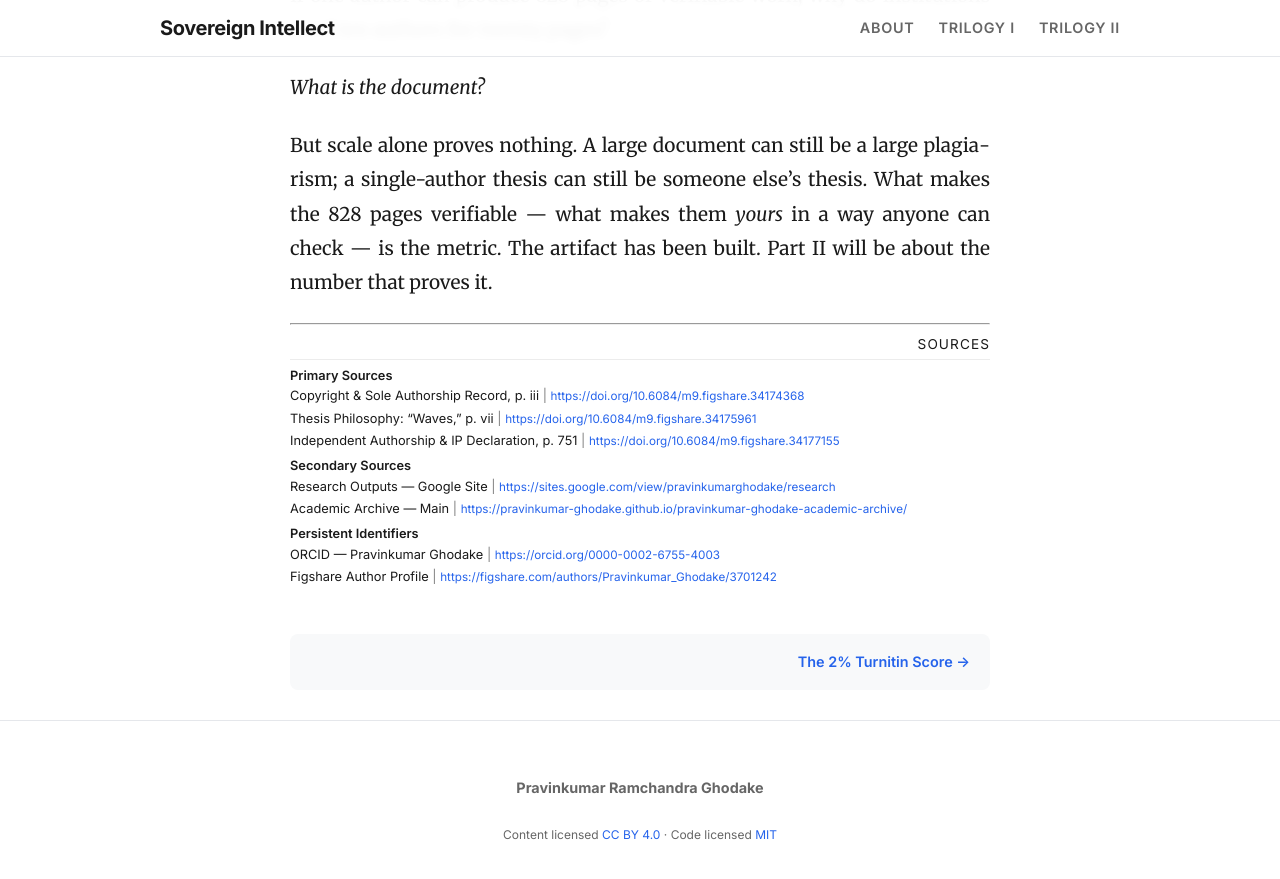
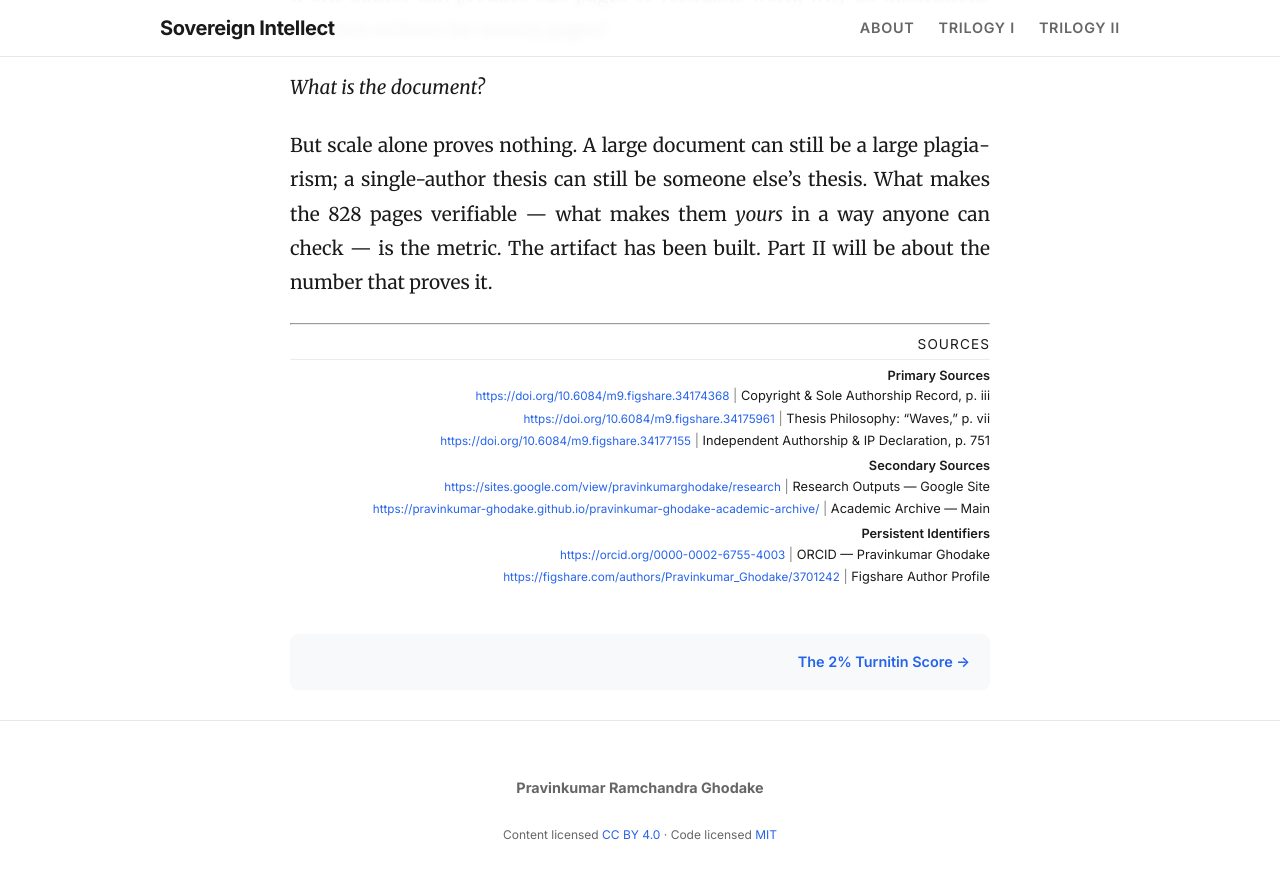
Before and after one commit to pravinkumar-ghodake/sovereign-intellect-blog, a Jekyll site: the page built from _posts/2026-11-22-the-unbroken-thread.md, in a window 1280 px wide and 900 px high, scrolled down 5595 px. Shown: the top 879 px of the window. Built offline with Jekyll 4.4.1, drawn with Linux system fonts in a browser that asks for light colours; part of the change alters nothing that is shown.

Commit message:
Update 2026-11-22-the-unbroken-thread.md

```diff
--- a/_posts/2026-11-22-the-unbroken-thread.md
+++ b/_posts/2026-11-22-the-unbroken-thread.md
@@ -112,57 +112,57 @@ But scale alone proves nothing. A large document can still be a large plagiarism
 
 ---
 
-<div style="font-family: var(--font-ui); font-size: 0.8rem; line-height: 1.35; text-align: left;">
+<div style="font-family: var(--font-ui); font-size: 0.8rem; line-height: 1.35; text-align: right;">
 
   <div style="font-size: 0.85rem; letter-spacing: 0.08em; margin-bottom: 0.35rem; text-align: right;">SOURCES</div>
   <div style="border-top: 1px solid rgba(128,128,128,0.15); margin-bottom: 0.45rem;"></div>
 
-  <div style="font-weight: 600; margin: 0.45rem 0 0.2rem; text-align: left;">Primary Sources</div>
+  <div style="font-weight: 600; margin: 0.45rem 0 0.2rem;">Primary Sources</div>
 
   <div style="margin-bottom: 0.3rem; white-space: nowrap; overflow-x: auto;">
+    <a href="https://doi.org/10.6084/m9.figshare.34174368" style="font-size: 0.73rem;">https://doi.org/10.6084/m9.figshare.34174368</a>
+    <span style="opacity: 0.55;"> | </span>
     Copyright &amp; Sole Authorship Record, p. iii
-    <span style="opacity: 0.55;"> | </span>
-    <a href="https://doi.org/10.6084/m9.figshare.34174368" style="font-size: 0.73rem;">https://doi.org/10.6084/m9.figshare.34174368</a>
   </div>
 
   <div style="margin-bottom: 0.3rem; white-space: nowrap; overflow-x: auto;">
+    <a href="https://doi.org/10.6084/m9.figshare.34175961" style="font-size: 0.73rem;">https://doi.org/10.6084/m9.figshare.34175961</a>
+    <span style="opacity: 0.55;"> | </span>
     Thesis Philosophy: “Waves,” p. vii
-    <span style="opacity: 0.55;"> | </span>
-    <a href="https://doi.org/10.6084/m9.figshare.34175961" style="font-size: 0.73rem;">https://doi.org/10.6084/m9.figshare.34175961</a>
   </div>
 
   <div style="margin-bottom: 0.3rem; white-space: nowrap; overflow-x: auto;">
+    <a href="https://doi.org/10.6084/m9.figshare.34177155" style="font-size: 0.73rem;">https://doi.org/10.6084/m9.figshare.34177155</a>
+    <span style="opacity: 0.55;"> | </span>
     Independent Authorship &amp; IP Declaration, p. 751
-    <span style="opacity: 0.55;"> | </span>
-    <a href="https://doi.org/10.6084/m9.figshare.34177155" style="font-size: 0.73rem;">https://doi.org/10.6084/m9.figshare.34177155</a>
   </div>
 
-  <div style="font-weight: 600; margin: 0.45rem 0 0.2rem; text-align: left;">Secondary Sources</div>
+  <div style="font-weight: 600; margin: 0.45rem 0 0.2rem;">Secondary Sources</div>
 
   <div style="margin-bottom: 0.3rem; white-space: nowrap; overflow-x: auto;">
+    <a href="https://sites.google.com/view/pravinkumarghodake/research" style="font-size: 0.73rem;">https://sites.google.com/view/pravinkumarghodake/research</a>
+    <span style="opacity: 0.55;"> | </span>
     Research Outputs — Google Site
-    <span style="opacity: 0.55;"> | </span>
-    <a href="https://sites.google.com/view/pravinkumarghodake/research" style="font-size: 0.73rem;">https://sites.google.com/view/pravinkumarghodake/research</a>
   </div>
 
   <div style="margin-bottom: 0.3rem; white-space: nowrap; overflow-x: auto;">
+    <a href="https://pravinkumar-ghodake.github.io/pravinkumar-ghodake-academic-archive/" style="font-size: 0.73rem;">https://pravinkumar-ghodake.github.io/pravinkumar-ghodake-academic-archive/</a>
+    <span style="opacity: 0.55;"> | </span>
     Academic Archive — Main
-    <span style="opacity: 0.55;"> | </span>
-    <a href="https://pravinkumar-ghodake.github.io/pravinkumar-ghodake-academic-archive/" style="font-size: 0.73rem;">https://pravinkumar-ghodake.github.io/pravinkumar-ghodake-academic-archive/</a>
   </div>
 
-  <div style="font-weight: 600; margin: 0.45rem 0 0.2rem; text-align: left;">Persistent Identifiers</div>
+  <div style="font-weight: 600; margin: 0.45rem 0 0.2rem;">Persistent Identifiers</div>
 
   <div style="margin-bottom: 0.3rem; white-space: nowrap; overflow-x: auto;">
+    <a href="https://orcid.org/0000-0002-6755-4003" style="font-size: 0.73rem;">https://orcid.org/0000-0002-6755-4003</a>
+    <span style="opacity: 0.55;"> | </span>
     ORCID — Pravinkumar Ghodake
-    <span style="opacity: 0.55;"> | </span>
-    <a href="https://orcid.org/0000-0002-6755-4003" style="font-size: 0.73rem;">https://orcid.org/0000-0002-6755-4003</a>
   </div>
 
   <div style="margin-bottom: 0.3rem; white-space: nowrap; overflow-x: auto;">
+    <a href="https://figshare.com/authors/Pravinkumar_Ghodake/3701242" style="font-size: 0.73rem;">https://figshare.com/authors/Pravinkumar_Ghodake/3701242</a>
+    <span style="opacity: 0.55;"> | </span>
     Figshare Author Profile
-    <span style="opacity: 0.55;"> | </span>
-    <a href="https://figshare.com/authors/Pravinkumar_Ghodake/3701242" style="font-size: 0.73rem;">https://figshare.com/authors/Pravinkumar_Ghodake/3701242</a>
   </div>
 
 </div>
```
